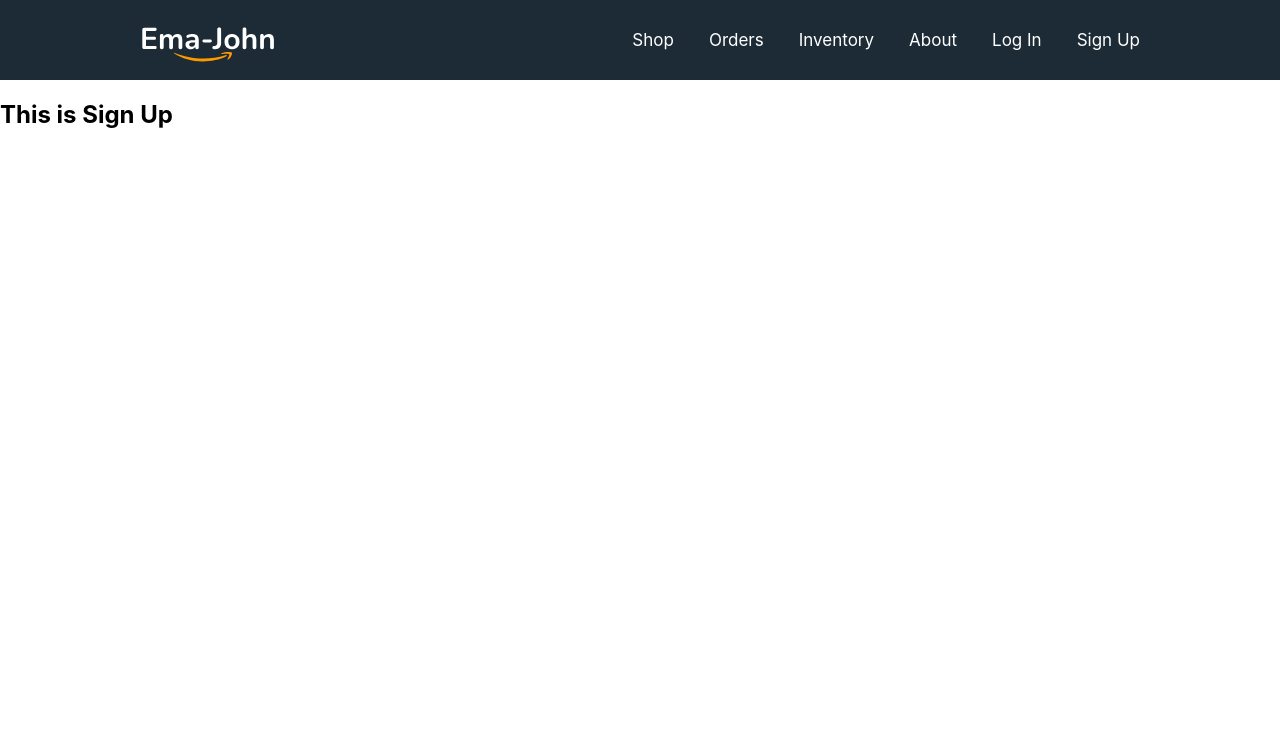
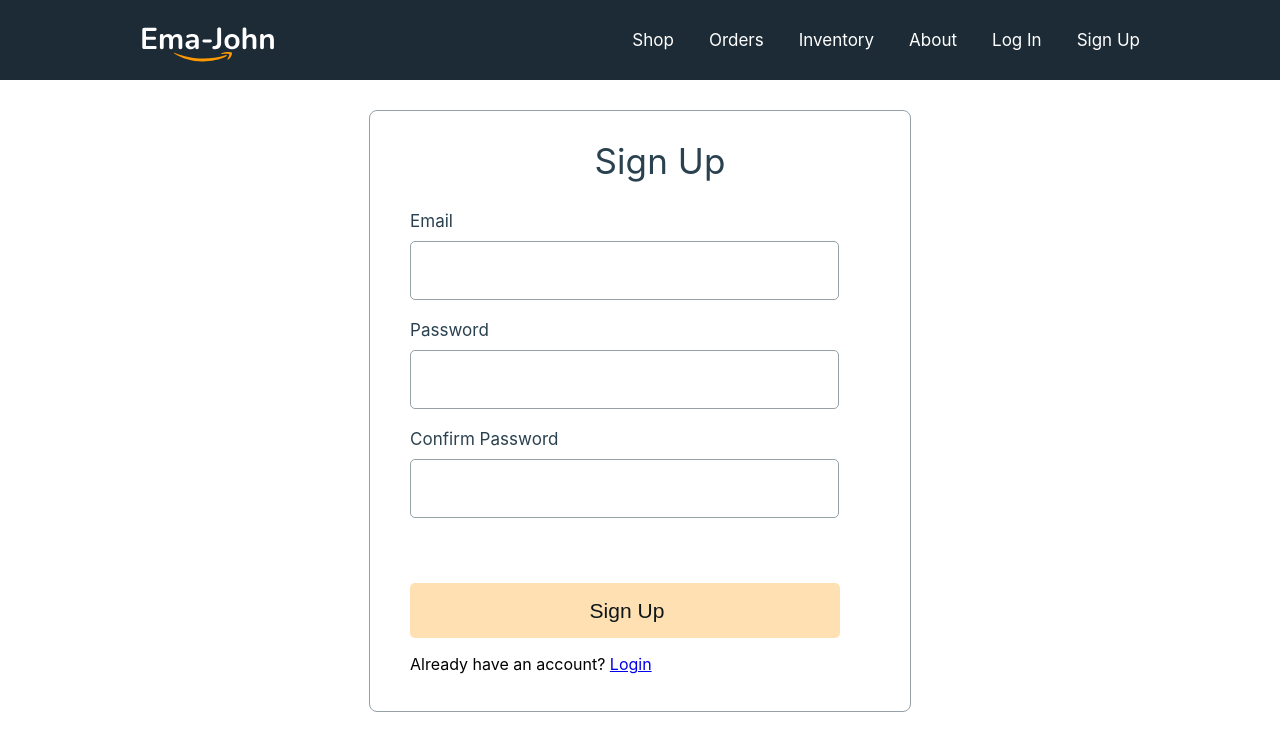
Before and after one commit to SkrChowdhury/reactjs-ecommerce-simple, a React (Create React App) app: page /signup in a window 1280 px wide. Shown: the top 750 px of the page. Built offline with nearby package versions, Linux system fonts and the light colour scheme.

Commit message:
sign up page design done

```diff
--- a/src/components/Login/Login.css
+++ b/src/components/Login/Login.css
@@ -14,6 +14,7 @@
     letter-spacing: 0.0025em;
     color: #2A414F;
     text-align: center;
+
 }
 .form-control{
     margin-bottom: 20px;
@@ -38,7 +39,7 @@
 }
 
 .btn-submit{
-width: 425px;
+width: 430px;
 height: 55px;
 background:rgba(255,153,0,0.3);
 border-radius:5px;
--- a/src/components/SignUp/SignUp.js
+++ b/src/components/SignUp/SignUp.js
@@ -1,10 +1,29 @@
 import React from 'react';
+import { Link } from 'react-router-dom';
 import './SignUp.css';
 
 const SignUp = () => {
   return (
-    <div>
-      <h2>This is Sign Up</h2>
+    <div className="form-container">
+      <h2 className="form-title"> Sign Up</h2>
+      <form>
+        <div className="form-control">
+          <label htmlFor="email">Email</label>
+          <input type="email" name="email" id="" required />
+        </div>
+        <div className="form-control">
+          <label htmlFor="password">Password</label>
+          <input type="password" name="password" id="" required />
+        </div>
+        <div className="form-control">
+          <label htmlFor="password">Confirm Password</label>
+          <input type="password" name="confirm" id="" required />
+        </div>
+        <input className="btn-submit" type="submit" value="Sign Up" />
+      </form>
+      <p>
+        Already have an account? <Link to="/login">Login</Link>
+      </p>
     </div>
   );
 };
```
